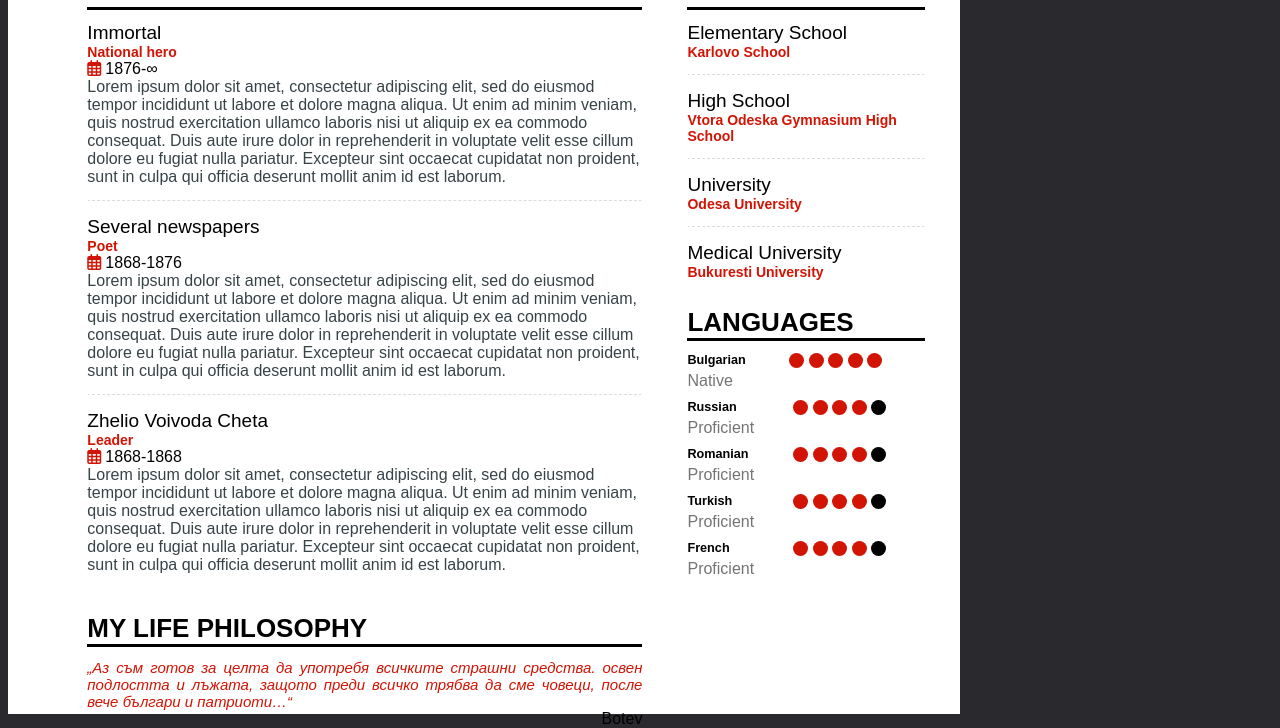
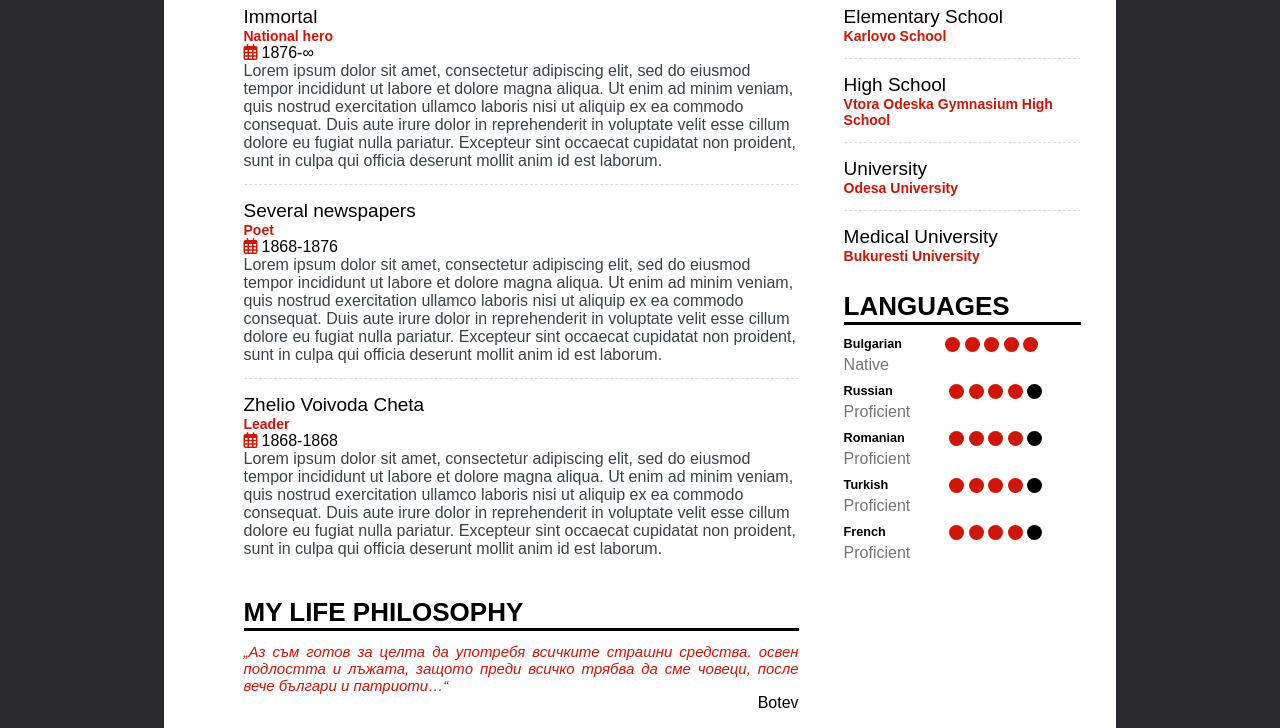
Before and after one commit to dragnev-dev/cv, a plain HTML site: page index.html in a window 1280 px wide. Shown: the part 249-977 px from the top of the page. Drawn offline with Linux system fonts and the light colour scheme.

Commit message:
Make it look like a PDF in a browser

```diff
--- a/css/style.css
+++ b/css/style.css
@@ -12,11 +12,13 @@ body {
 /* Container */
 
 .container {
-	margin-top: 49px;
+	margin-top: 33px;
 	width: 793px;
-	height: 793px;
+	height: 1122px;
 	padding: 16mm 21mm 16mm 21mm;
 	background-color: #fff;
+    margin-left: auto;
+    margin-right: auto;
 }
 
 /* Header */
```
